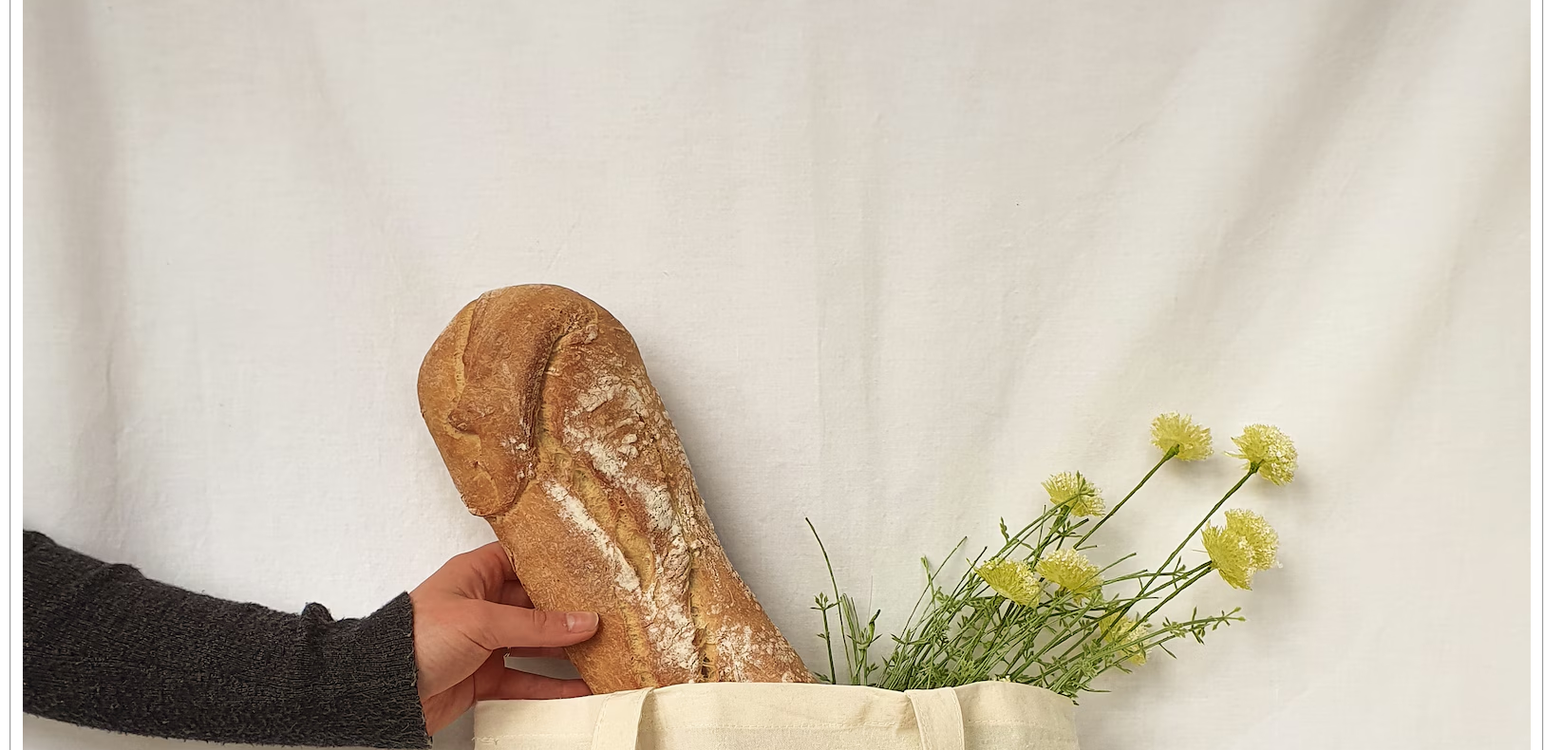
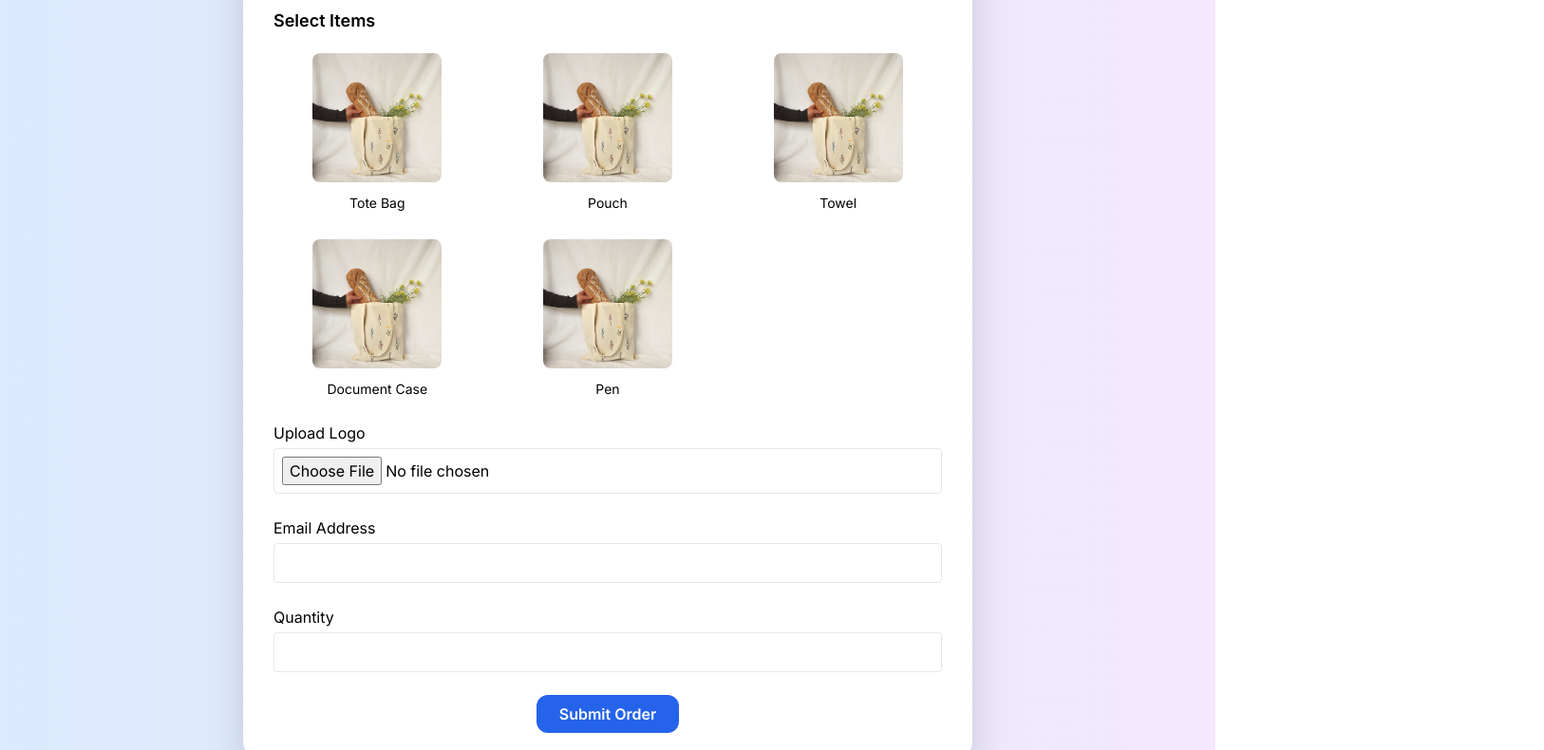
Before and after one commit to AneliaBlagoeva/custom-order-form, a plain HTML site: page index.html in a window 1280 px wide. Shown: the part 108-898 px from the top of the page at 95% size, 1626 px wide, since content can reach past the window. Drawn offline with nearby package versions, Linux system fonts and the light colour scheme.

Commit message:
Update index.html

```diff
--- a/index.html
+++ b/index.html
@@ -1,35 +1,105 @@
+<!DOCTYPE html>
+<html lang="en">
+<head>
+  <meta charset="UTF-8" />
+  <meta name="viewport" content="width=device-width, initial-scale=1.0"/>
+  <title>Custom Order</title>
+  <script src="https://cdn.tailwindcss.com"></script>
+  <link href="https://fonts.googleapis.com/css2?family=Inter:wght@400;600&display=swap" rel="stylesheet">
+  <style>
+    body {
+      font-family: 'Inter', sans-serif;
+    }
+  </style>
+</head>
+<body class="bg-gradient-to-r from-blue-100 to-purple-100 min-h-screen flex items-center justify-center p-6">
+
+  <div class="w-full max-w-3xl bg-white p-8 rounded-3xl shadow-2xl">
+    <h1 class="text-3xl font-bold mb-6 text-center text-blue-800">Custom Order Form</h1>
+
+    <form action="thank-you.html" method="GET" enctype="multipart/form-data" class="space-y-6">
+
       <!-- Item Selection with Images -->
       <fieldset>
         <legend class="text-lg font-semibold mb-4">Select Items</legend>
-  <div class="grid grid-cols-2 md:grid-cols-3 gap-4">
+        <div class="grid grid-cols-2 md:grid-cols-3 gap-6">
+
+          <!-- Tote Bag -->
           <label class="cursor-pointer text-center">
             <input type="checkbox" name="items" value="Tote Bag" class="sr-only peer">
-      <img src="totebag.jpg" alt="Tote Bag" class="w-full rounded-xl border-4 border-transparent peer-checked:border-blue-500 transition" />
-      <div class="mt-1 text-sm">Tote Bag</div>
+            <img src="totebag.jpg" alt="Tote Bag" class="h-36 w-36 object-cover mx-auto rounded-xl border-4 border-transparent peer-checked:border-blue-500 transition" />
+            <div class="mt-2 text-sm">Tote Bag</div>
           </label>
 
+          <!-- Pouch -->
           <label class="cursor-pointer text-center">
             <input type="checkbox" name="items" value="Pouch" class="sr-only peer">
-      <img src="totebag.jpg" alt="Pouch" class="w-full rounded-xl border-4 border-transparent peer-checked:border-blue-500 transition" />
-      <div class="mt-1 text-sm">Pouch</div>
+            <img src="totebag.jpg" alt="Pouch" class="h-36 w-36 object-cover mx-auto rounded-xl border-4 border-transparent peer-checked:border-blue-500 transition" />
+            <div class="mt-2 text-sm">Pouch</div>
           </label>
 
+          <!-- Towel -->
           <label class="cursor-pointer text-center">
             <input type="checkbox" name="items" value="Towel" class="sr-only peer">
-      <img src="totebag.jpg" alt="Towel" class="w-full rounded-xl border-4 border-transparent peer-checked:border-blue-500 transition" />
-      <div class="mt-1 text-sm">Towel</div>
+            <img src="totebag.jpg" alt="Towel" class="h-36 w-36 object-cover mx-auto rounded-xl border-4 border-transparent peer-checked:border-blue-500 transition" />
+            <div class="mt-2 text-sm">Towel</div>
           </label>
 
+          <!-- Document Case -->
           <label class="cursor-pointer text-center">
             <input type="checkbox" name="items" value="Document Case" class="sr-only peer">
-      <img src="totebag.jpg" alt="Document Case" class="w-full rounded-xl border-4 border-transparent peer-checked:border-blue-500 transition" />
-      <div class="mt-1 text-sm">Document Case</div>
+            <img src="totebag.jpg" alt="Document Case" class="h-36 w-36 object-cover mx-auto rounded-xl border-4 border-transparent peer-checked:border-blue-500 transition" />
+            <div class="mt-2 text-sm">Document Case</div>
           </label>
 
+          <!-- Pen -->
           <label class="cursor-pointer text-center">
             <input type="checkbox" name="items" value="Pen" class="sr-only peer">
-      <img src="totebag.jpg" alt="Pen" class="w-full rounded-xl border-4 border-transparent peer-checked:border-blue-500 transition" />
-      <div class="mt-1 text-sm">Pen</div>
+            <img src="totebag.jpg" alt="Pen" class="h-36 w-36 object-cover mx-auto rounded-xl border-4 border-transparent peer-checked:border-blue-500 transition" />
+            <div class="mt-2 text-sm">Pen</div>
           </label>
+
         </div>
       </fieldset>
+
+      <!-- Logo Upload -->
+      <div>
+        <label class="block font-medium mb-1" for="logo">Upload Logo</label>
+        <input type="file" id="logo" name="logo" accept="image/*" class="w-full border p-2 rounded" onchange="previewLogo()" required />
+        <img id="logoPreview" class="mt-4 w-32 hidden rounded shadow" />
+      </div>
+
+      <!-- Email Address -->
+      <div>
+        <label class="block font-medium mb-1" for="email">Email Address</label>
+        <input type="email" id="email" name="email" class="w-full border rounded p-2" required />
+      </div>
+
+      <!-- Quantity -->
+      <div>
+        <label class="block font-medium mb-1" for="quantity">Quantity</label>
+        <input type="number" id="quantity" name="quantity" min="1" class="w-full border rounded p-2" required />
+      </div>
+
+      <!-- Submit Button -->
+      <div class="text-center">
+        <button type="submit" class="bg-blue-600 text-white px-6 py-2 rounded-xl hover:bg-blue-700 transition font-semibold">
+          Submit Order
+        </button>
+      </div>
+    </form>
+  </div>
+
+  <script>
+    function previewLogo() {
+      const input = document.getElementById('logo');
+      const preview = document.getElementById('logoPreview');
+      const file = input.files[0];
+      if (file) {
+        preview.src = URL.createObjectURL(file);
+        preview.classList.remove('hidden');
+      }
+    }
+  </script>
+</body>
+</html>
```
Lines whose indentation alone changed are shown as unchanged.
